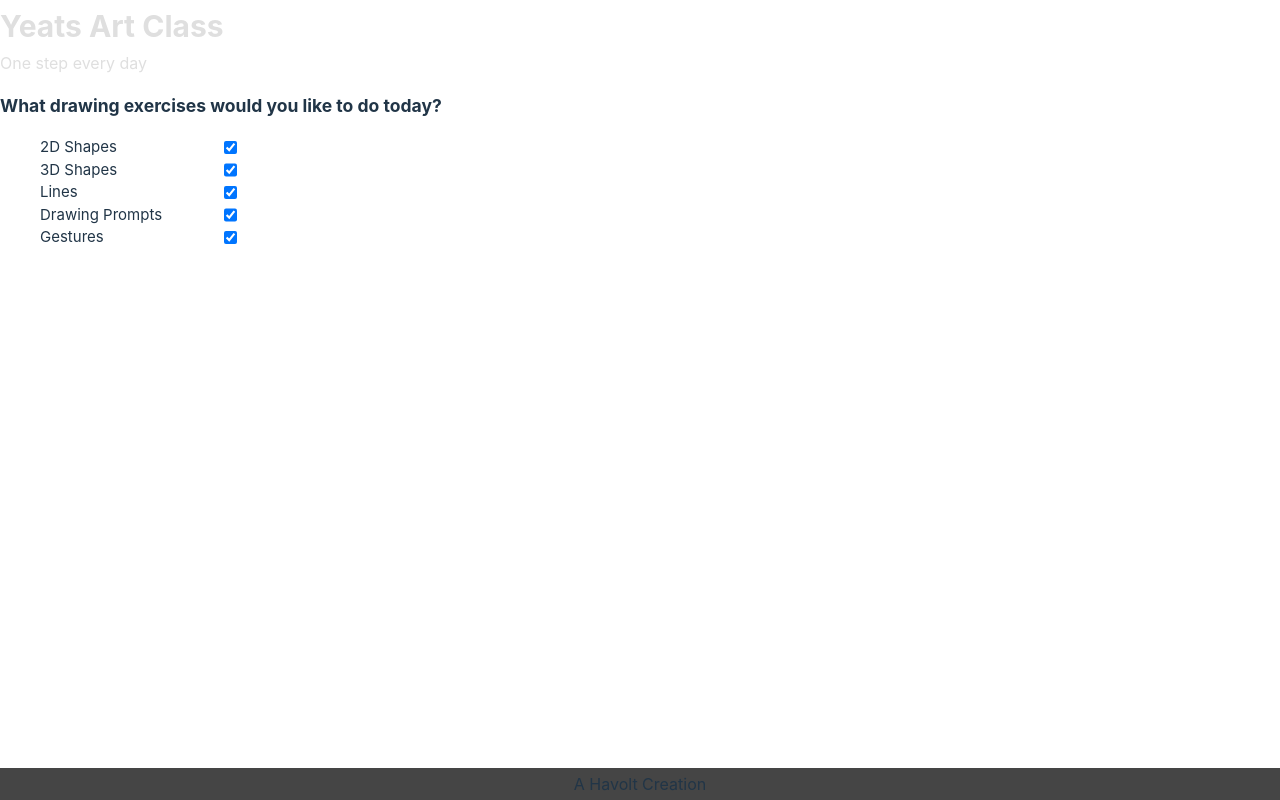
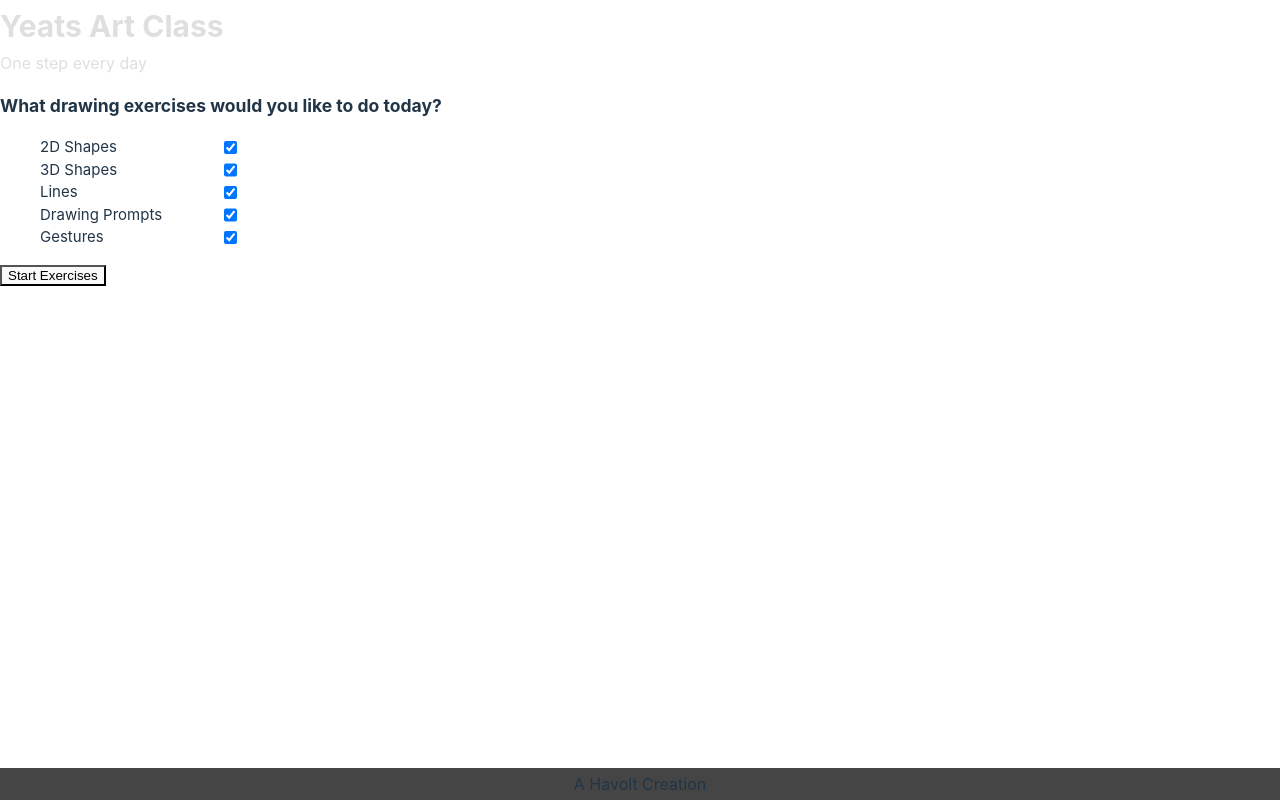
Before and after one commit to Havolt/yeats, a React (Vite) app: page / in a window 1280 px wide. Built offline with nearby package versions, Linux system fonts and the light colour scheme.

Commit message:
Add a button to start the exercise

```diff
--- a/src/components/SiteMain/SiteMain.tsx
+++ b/src/components/SiteMain/SiteMain.tsx
@@ -15,6 +15,7 @@ type Props = {}
 function SiteMain({}: Props) {
 
   const [exerciseList, setExerciseList] = useState(EXERCISES.groups)
+  const [exerciseInProgress, setExerciseInProgress] = useState(false);
 
   const updateExerciseGroup = (exercise: string): void => {
     setExerciseList((prevExerciseList: ExerciseGroups) => {
@@ -28,10 +29,21 @@ function SiteMain({}: Props) {
     })
   }
 
+  const start = (): void => {
+    setExerciseInProgress(true)
+  }
+
+  const exerciseSetup = <div className='site-main__setup'>
+    <ExerciseList exerciseGroups={exerciseList} updateExerciseGroup={updateExerciseGroup} />
+    <button onClick={start}>Start Exercises</button>
+  </div>
+
+  const exerciseMain = <div>Started!</div>
+
 
   return (
     <div className="site-main">
-      <ExerciseList exerciseGroups={exerciseList} updateExerciseGroup={updateExerciseGroup} />
+      {exerciseInProgress ? exerciseMain : exerciseSetup}
     </div>
   )
 }
```
